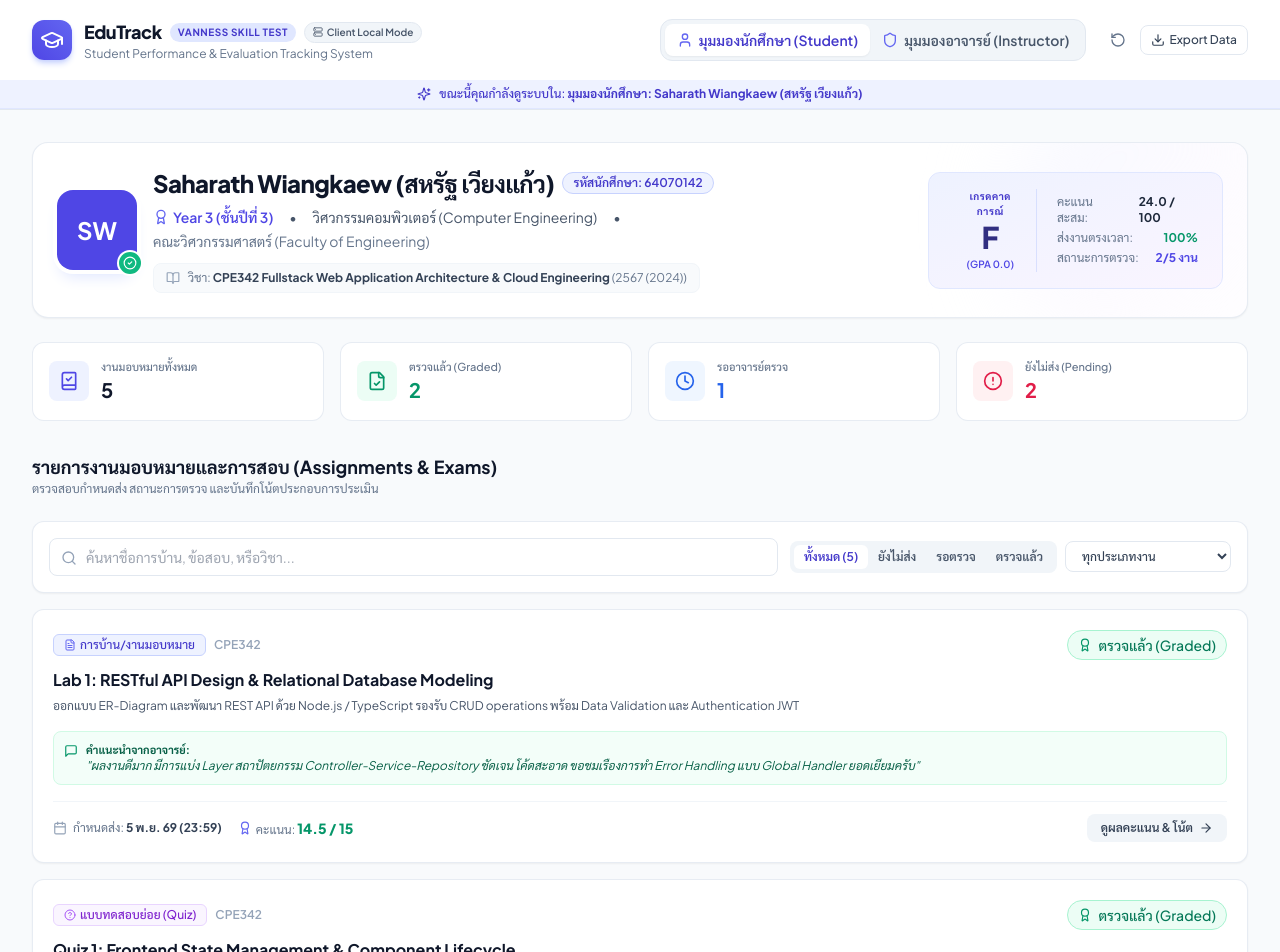
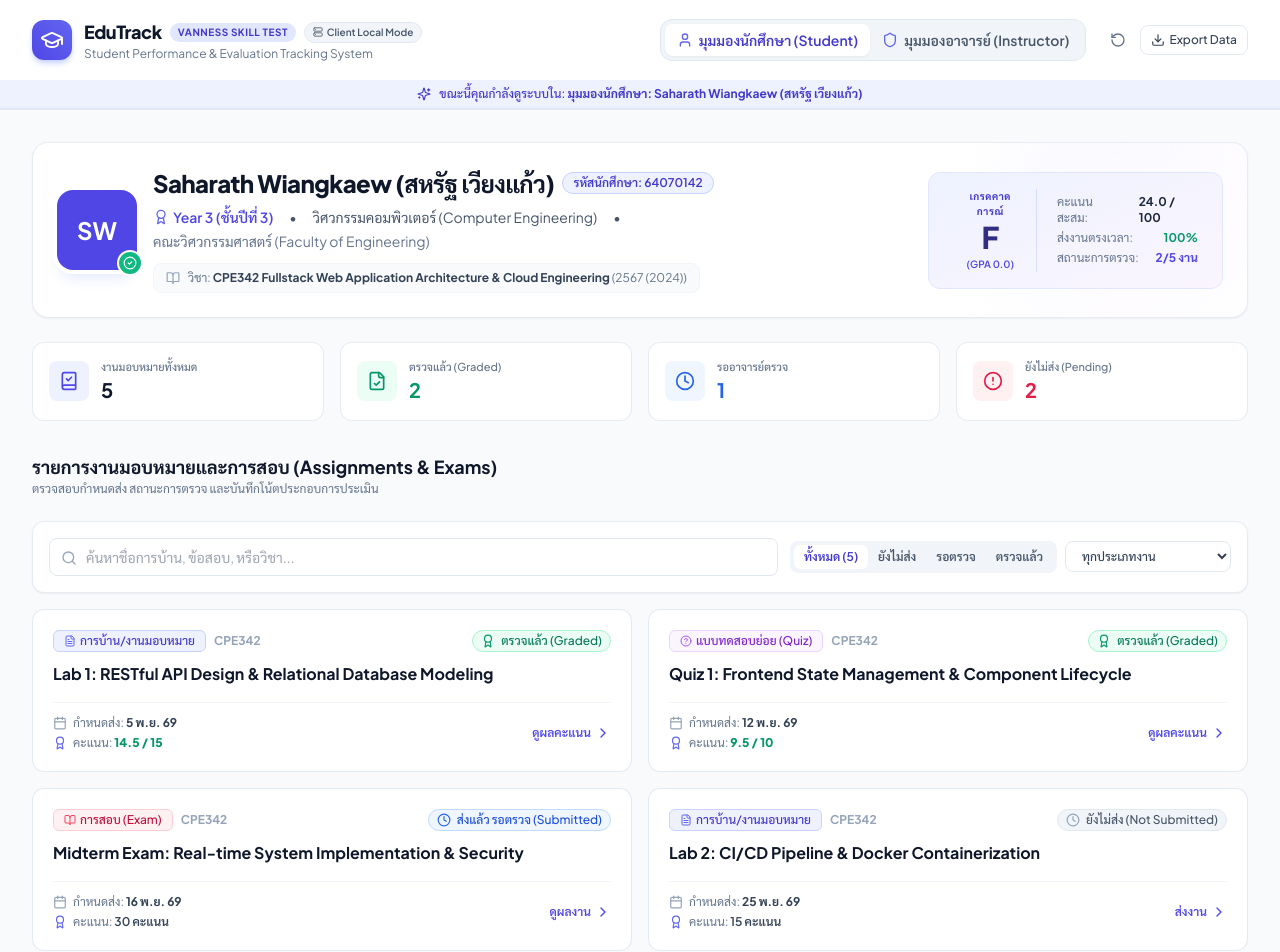
Before and after one commit to saharat784/EduTrack, a React (Vite) app in the folder frontend/: page / in a window 1280 px wide. Shown: the top 952 px of the page. Built offline with nearby package versions, Linux system fonts and the light colour scheme; no server answers.

Commit message:
refactor: streamline assignment cards grid and move details, notes, and submit actions into detail modal

```diff
--- a/frontend/src/components/student/AssignmentList.tsx
+++ b/frontend/src/components/student/AssignmentList.tsx
@@ -1,9 +1,9 @@
 import React, { useState } from 'react';
 import { useApp } from '../../context/AppContext';
-import { Assignment, SubmissionStatus, AssignmentCategory } from '../../types';
+import { Assignment, SubmissionStatus } from '../../types';
 import { StatusBadge, CategoryBadge } from '../common/StatusBadge';
 import { SubmitWorkModal } from './SubmitWorkModal';
-import { Search, Filter, Calendar, Clock, Award, ArrowRight, MessageSquare, AlertTriangle } from 'lucide-react';
+import { Search, Calendar, Award, ChevronRight } from 'lucide-react';
 
 export const AssignmentList: React.FC = () => {
   const { assignments, submissions } = useApp();
@@ -106,10 +106,10 @@ export const AssignmentList: React.FC = () => {
         </div>
       </div>
 
-      {/* Assignment Cards Grid */}
-      <div className="grid grid-cols-1 gap-4">
+      {/* Assignment Cards Grid (Clean, Clickable Cards) */}
+      <div className="grid grid-cols-1 md:grid-cols-2 gap-4">
         {filteredAssignments.length === 0 ? (
-          <div className="bg-white p-8 rounded-xl border border-dashed border-slate-300 text-center text-slate-500">
+          <div className="col-span-full bg-white p-8 rounded-xl border border-dashed border-slate-300 text-center text-slate-500">
             <p className="text-sm font-semibold">ไม่พบรายการงานที่ตรงกับเงื่อนไขการค้นหา</p>
             <p className="text-xs text-slate-400 mt-1">ลองเปลี่ยนตัวกรอง หรือรีเซ็ตคำค้นหาดูครับ</p>
           </div>
@@ -123,55 +123,62 @@ export const AssignmentList: React.FC = () => {
             return (
               <div
                 key={asg.id}
-                className="bg-white rounded-xl p-5 border border-slate-200/80 shadow-sm hover:border-indigo-300 transition-all duration-200 flex flex-col justify-between gap-4"
+                onClick={() => setSelectedAssignment(asg)}
+                role="button"
+                tabIndex={0}
+                onKeyDown={(e) => {
+                  if (e.key === 'Enter' || e.key === ' ') {
+                    e.preventDefault();
+                    setSelectedAssignment(asg);
+                  }
+                }}
+                className="bg-white rounded-xl p-5 border border-slate-200/90 shadow-xs hover:shadow-md hover:border-indigo-400 hover:-translate-y-0.5 transition-all duration-200 cursor-pointer flex flex-col justify-between gap-4 group"
               >
+                {/* Header: Badges & Course Code */}
                 <div>
-                  <div className="flex flex-wrap items-center justify-between gap-2 mb-2">
+                  <div className="flex flex-wrap items-center justify-between gap-2 mb-2.5">
                     <div className="flex items-center gap-2">
                       <CategoryBadge category={asg.category} />
-                      <span className="text-xs font-semibold text-slate-400">{asg.courseCode}</span>
+                      <span className="text-xs font-bold text-slate-400">{asg.courseCode}</span>
                     </div>
-                    <StatusBadge status={status} />
+                    <StatusBadge status={status} size="sm" />
                   </div>
 
-                  <h3 className="text-base font-bold text-slate-900 group-hover:text-indigo-600 transition-colors">
+                  {/* Title */}
+                  <h3 className="text-base font-bold text-slate-900 group-hover:text-indigo-600 transition-colors line-clamp-2">
                     {asg.title}
                   </h3>
-
-                  <p className="text-xs text-slate-600 mt-1 line-clamp-2 leading-relaxed">
-                    {asg.description}
-                  </p>
                 </div>
 
-                {/* Submissions & Note Highlight */}
-                {sub && sub.status === 'graded' && sub.instructorNote && (
-                  <div className="bg-emerald-50/60 border border-emerald-100 rounded-lg p-2.5 text-xs text-emerald-800 flex items-start gap-2">
-                    <MessageSquare className="w-3.5 h-3.5 flex-shrink-0 text-emerald-600 mt-0.5" />
-                    <div className="flex-1">
-                      <span className="font-bold text-[11px] block">คำแนะนำจากอาจารย์:</span>
-                      <p className="line-clamp-2 italic">"{sub.instructorNote}"</p>
-                    </div>
-                  </div>
-                )}
-
-                {/* Footer with Due Date, Score & Action Button */}
-                <div className="flex flex-wrap items-center justify-between pt-3 border-t border-slate-100 gap-3">
-                  <div className="flex items-center gap-4 text-xs text-slate-500">
-                    <div className="flex items-center gap-1.5">
-                      <Calendar className="w-3.5 h-3.5 text-slate-400" />
+                {/* Footer with Due Date, Score & Click Indication */}
+                <div className="flex items-center justify-between pt-3 border-t border-slate-100 text-xs">
+                  <div className="space-y-1">
+                    <div className="flex items-center gap-1.5 text-slate-500">
+                      <Calendar className="w-3.5 h-3.5 text-slate-400 flex-shrink-0" />
                       <span>
-                        กำหนดส่ง: <strong className={isPastDue && status === 'not_submitted' ? 'text-rose-600 font-bold' : 'text-slate-700'}>
-                          {dueDate.toLocaleDateString('th-TH', { day: 'numeric', month: 'short', year: '2-digit' })} ({dueDate.toLocaleTimeString('th-TH', { hour: '2-digit', minute: '2-digit' })})
+                        กำหนดส่ง:{' '}
+                        <strong
+                          className={
+                            isPastDue && status === 'not_submitted'
+                              ? 'text-rose-600 font-bold'
+                              : 'text-slate-700'
+                          }
+                        >
+                          {dueDate.toLocaleDateString('th-TH', {
+                            day: 'numeric',
+                            month: 'short',
+                            year: '2-digit',
+                          })}
                         </strong>
                       </span>
                     </div>
 
-                    <div className="flex items-center gap-1">
-                      <Award className="w-3.5 h-3.5 text-indigo-500" />
+                    <div className="flex items-center gap-1.5 text-slate-500">
+                      <Award className="w-3.5 h-3.5 text-indigo-500 flex-shrink-0" />
                       <span>
                         คะแนน:{' '}
                         {status === 'graded' ? (
-                          <strong className="text-emerald-600 font-extrabold text-sm">
+                          <strong className="text-emerald-600 font-extrabold">
                             {sub?.score} / {asg.maxScore}
                           </strong>
                         ) : (
@@ -181,25 +188,16 @@ export const AssignmentList: React.FC = () => {
                     </div>
                   </div>
 
-                  <button
-                    onClick={() => setSelectedAssignment(asg)}
-                    className={`flex items-center gap-1.5 px-3.5 py-1.5 text-xs font-semibold rounded-lg transition-colors ${
-                      status === 'graded'
-                        ? 'bg-slate-100 text-slate-700 hover:bg-slate-200'
-                        : status === 'submitted' || status === 'late'
-                        ? 'bg-blue-50 text-blue-700 hover:bg-blue-100'
-                        : 'bg-indigo-600 text-white hover:bg-indigo-700 shadow-xs'
-                    }`}
-                  >
+                  <div className="flex items-center gap-1 text-xs font-semibold text-indigo-600 group-hover:translate-x-0.5 transition-transform">
                     <span>
                       {status === 'graded'
-                        ? 'ดูผลคะแนน & โน้ต'
+                        ? 'ดูผลคะแนน'
                         : status === 'submitted' || status === 'late'
-                        ? 'แก้ไขการส่งงาน'
-                        : 'ส่งงาน (Submit)'}
+                        ? 'ดูผลงาน'
+                        : 'ส่งงาน'}
                     </span>
-                    <ArrowRight className="w-3.5 h-3.5" />
-                  </button>
+                    <ChevronRight className="w-4 h-4" />
+                  </div>
                 </div>
               </div>
             );
@@ -207,7 +205,7 @@ export const AssignmentList: React.FC = () => {
         )}
       </div>
 
-      {/* Submit Work Modal */}
+      {/* Detail & Submission Modal */}
       <SubmitWorkModal
         isOpen={!!selectedAssignment}
         onClose={() => setSelectedAssignment(null)}
```
Also changed, not shown: frontend/src/components/student/SubmitWorkModal.tsx (+141 -46 lines), 1 other file (tests, documents, lock files or other folders).
